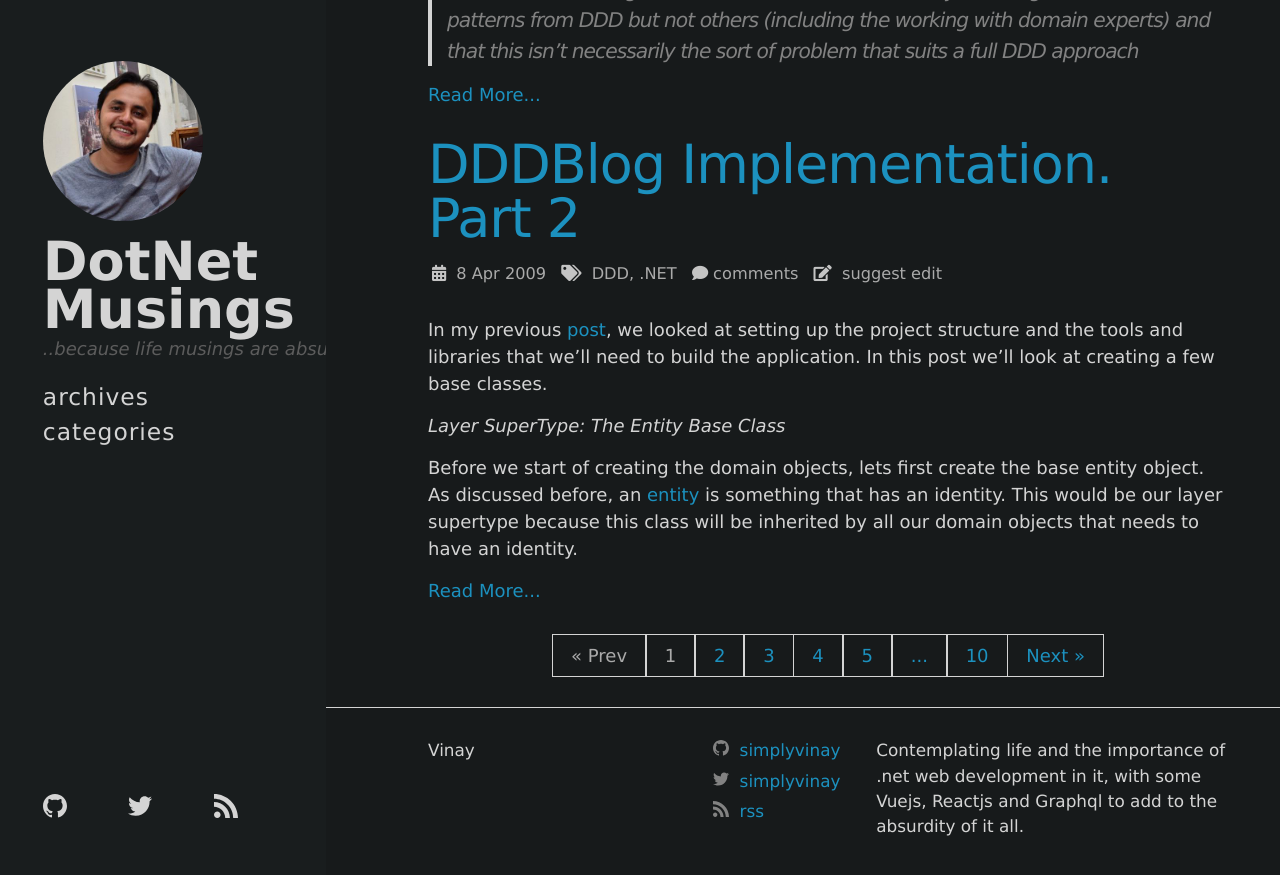
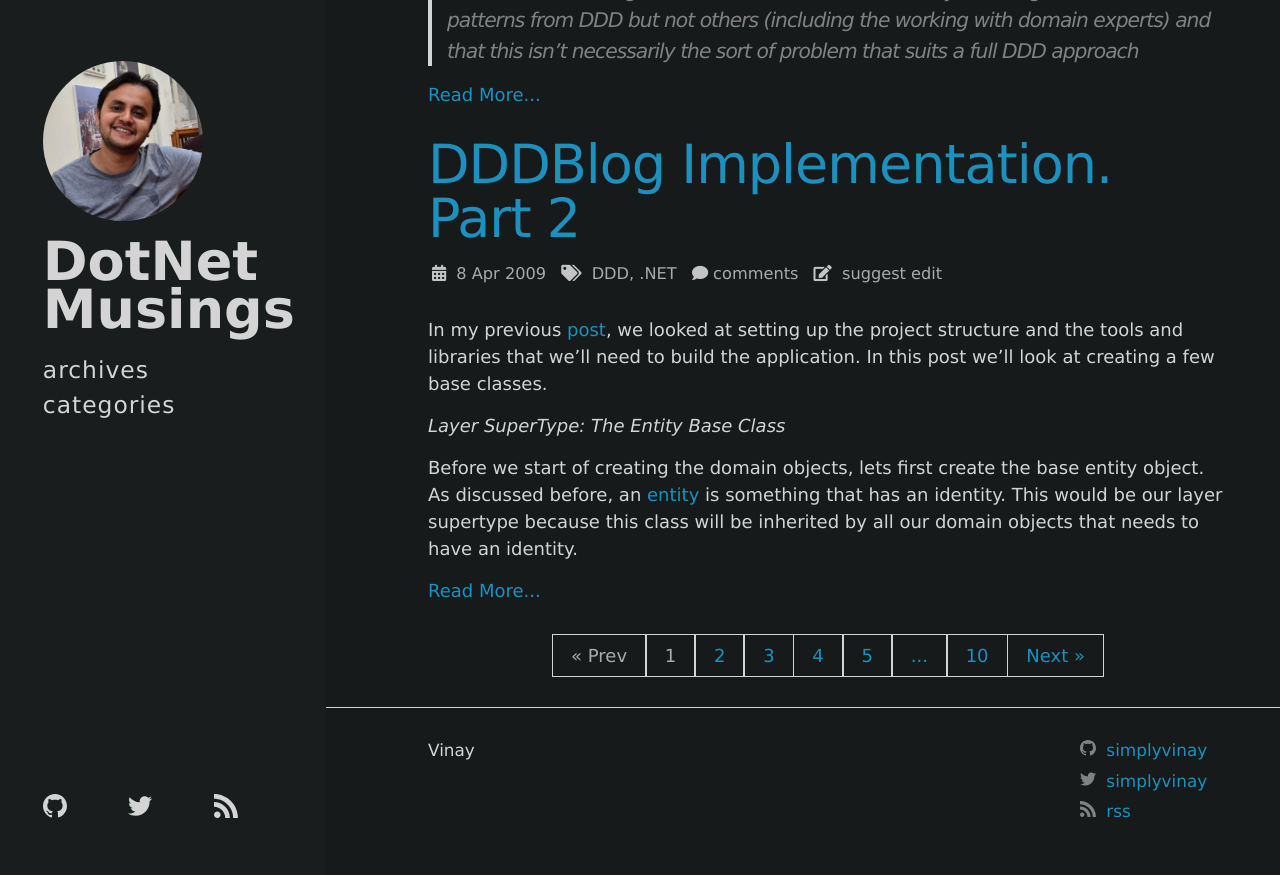
Before and after one commit to simplyvinay/simplyvinay.github.io, a Jekyll site: the page built from index.html, in a window 1280 px wide and 900 px high, scrolled down 1978 px. Shown: the top 875 px of the window. Built offline with Jekyll 4.4.1, drawn with Linux system fonts in a browser that asks for light colours; cached includes are drawn as plain includes; nearby versions of some CDN libraries; library files that are not in the unit come from our copies; the list of posts is cut into pages by our own code.

Commit message:
sidebar and footer changes

```diff
--- a/_config.yml
+++ b/_config.yml
@@ -1,6 +1,5 @@
 title: "dotNet Musings &#124; SimplyVinay"
 sidepanel_title: dotNet Musings
-subtitle: ..because life musings are absurd
 author: Vinay
 avatar_url: /assets/img/avatar.jpg  # Should be 160x160px.
 description: > # this means to ignore newlines until "twitter_username:"
--- a/_includes/footer.html
+++ b/_includes/footer.html
@@ -3,7 +3,7 @@
 
   <div class="wrapper">
     <div class="footer-col-wrapper">
-      <div class="footer-col footer-col-1">
+      <div class="footer-col footer-col-3">
         <ul class="contact-list">
           <li class="p-name">
             {% if site.author %}
@@ -17,14 +17,15 @@
             {% endif %}
         </ul>
       </div>
-
+      <div class="footer-col footer-col-1">
+      </div>
       <div class="footer-col footer-col-2">
         {% include social.html %}
       </div>
 
-      <div class="footer-col footer-col-3">
+      <!-- <div class="footer-col footer-col-3">
         <p>{{ site.description | escape }}</p>
-      </div>
+      </div> -->
     </div>
 
   </div>
```
